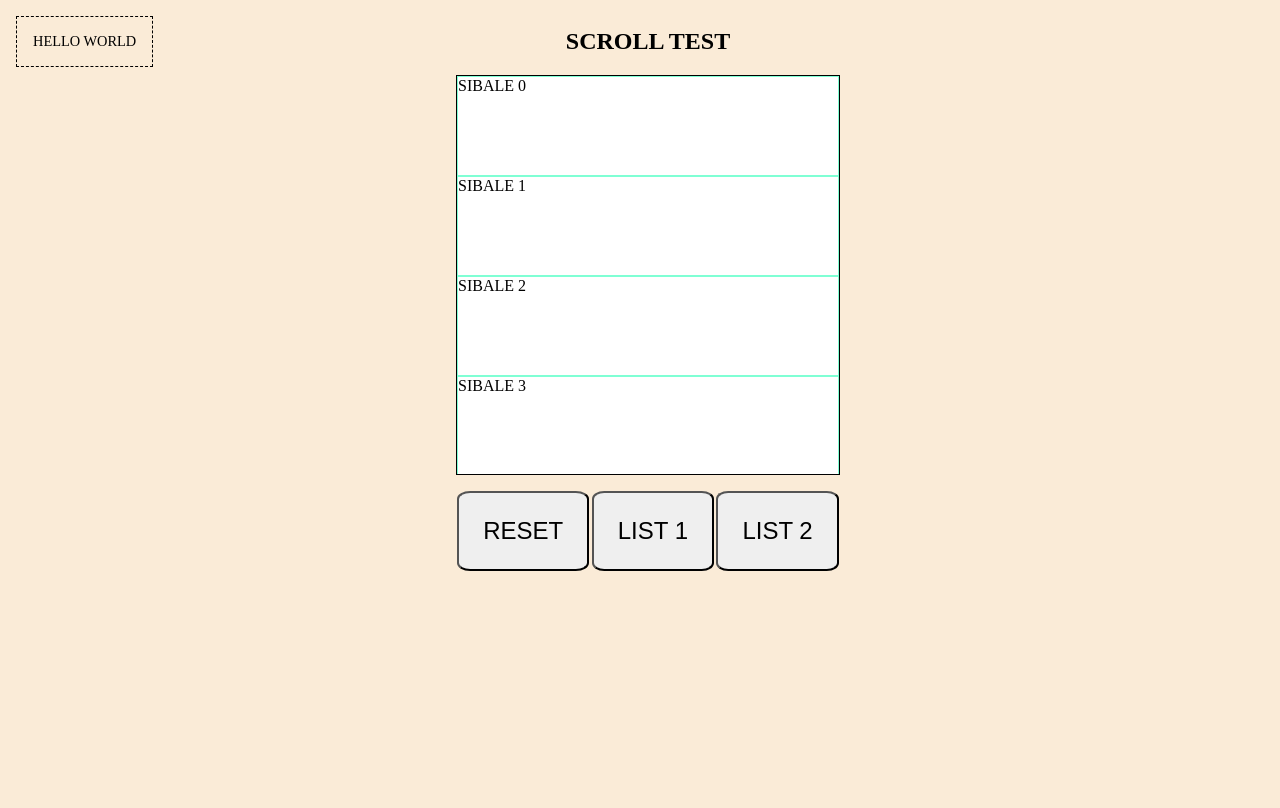
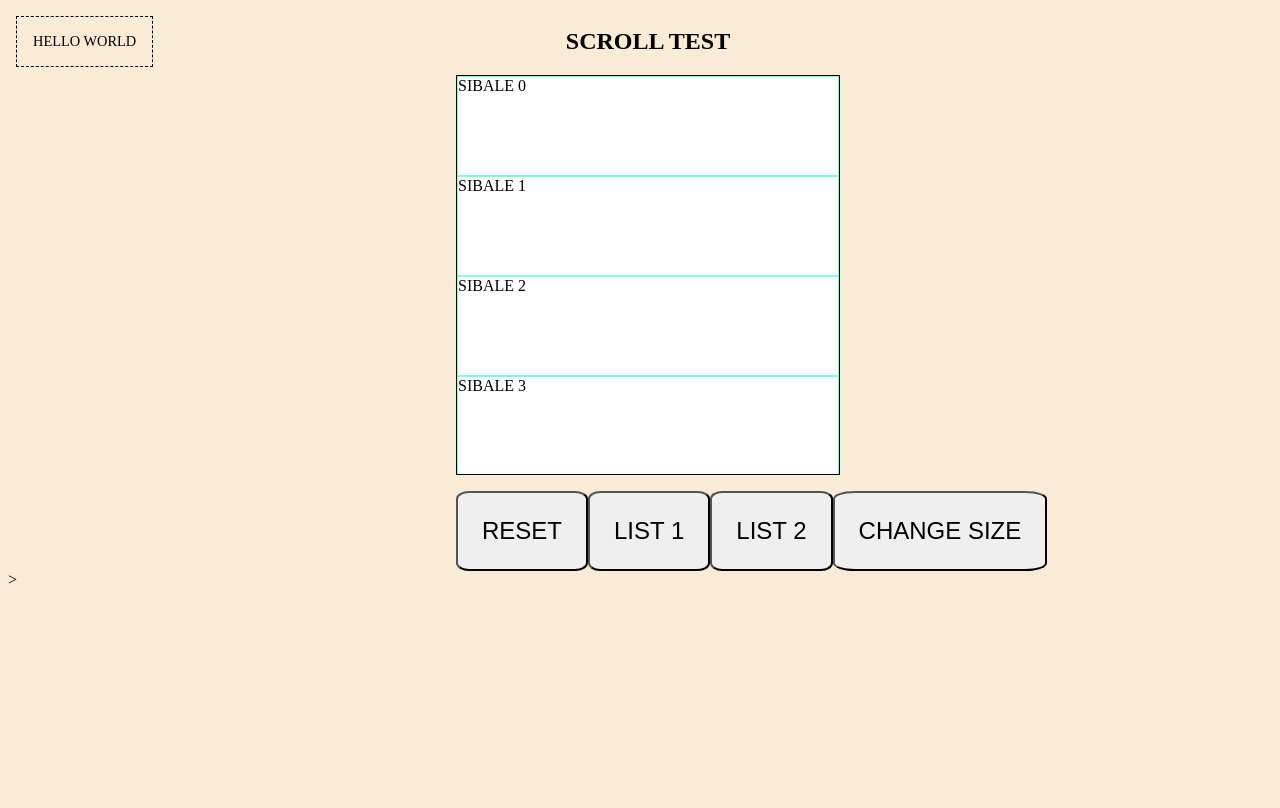
Before and after one commit to samlinz/infilist, a website: page index.html in a window 1280 px wide. Drawn offline with Linux system fonts and the light colour scheme.

Commit message:
Add batch load, fix various issues
Added batch load for more consistent DOM rendering.
Fixed issues with list scrolling back up when it is reloaded.
Fixed issue with list staying too long after reload.
Fixed issue with duplicate elements when reloaded fast multiple times.

```diff
--- a/index.html
+++ b/index.html
@@ -149,11 +149,12 @@
     <input type="button" value="RESET" id="button-reset">
     <input type="button" value="LIST 1" id="button-1">
     <input type="button" value="LIST 2" id="button-2">
+    <input type="button" value="CHANGE SIZE" id="button-3">
 </div>
 <div id="debug-info">
     Hello world
 </div>
-
+>
 <!--<script src="build/scroll.min.js"></script>-->
 <script src="scroll.js"></script>
 <script>
@@ -161,6 +162,7 @@
         const button = document.getElementById('button-reset');
         const button1 = document.getElementById('button-1');
         const button2 = document.getElementById('button-2');
+        const button3 = document.getElementById('button-3');
         const root = document.getElementById('scroll-container');
         const root2 = document.getElementById('scroll-container-2');
         const spinner = document.querySelector('.spinner');
@@ -191,27 +193,53 @@
             root.style.display = 'none';
         });
 
+        button3.addEventListener('click', () => {
+            const newSize = Number(window.prompt('New size'));
+            if (!Number.isInteger(newSize) || newSize < 0) {
+                alert('Invalid size');
+                return;
+            }
+            root.scrollList.updateSize(newSize);
+            root2.scrollList.updateSize(newSize);
+
+            root.scrollList.reload();
+            root2.scrollList.reload();
+        });
+
+        function generateElement(index) {
+            const aa = document.createElement('p');
+            aa.style.height = '100px';
+            aa.style.width = '100%';
+            aa.appendChild(document.createTextNode('sibale ' + index));
+            return aa;
+        }
+
         for (const rootElem of [root, root2]) {
             rootElem.scrollList = new InfiScroll(rootElem, {
             generator: function(index, resolve) {
-                const aa = document.createElement('p');
-                aa.style.height = '100px';
-                aa.style.width = '100%';
-                aa.appendChild(document.createTextNode('sibale ' + index));
-				if (index > 40) {
-                    resolve(null);
-                    return;
+                let result;
+                if (index.constructor === Array) {
+                    result = [];
+                    for (const id of index) {
+                        result.push(generateElement(id));
+                    }
+                } else {
+                    result = generateElement(index);
                 }
 
-                setTimeout(() => resolve(aa), Math.random() * 1000 >>> 0);
+                setTimeout(() => resolve(result), Math.random() * 1000 >>> 0);
             },
             childSize: 100,
-            treshold: 5,
+            treshold: 7,
             throttleScroll: false,
-            size: 40,
+            size: 100,
+            keepPositionOnReload: true,
+            elementLimit: 30,
+            batchLoad: true,
             spinner: show => {
                 spinner.style.opacity = show ? 1 : 0;
-            }
+            },
+            check: () => true
         });
         }
     }();
--- a/scroll.js
+++ b/scroll.js
@@ -21,7 +21,9 @@
         INVALIDATE_CHECK: "check", // Function which will check if view should be updated
         DOM_DELETE: "domDelete", // Callback for DOM deletion
         TOGGLE_SPINNER: "spinner", // Callback to show or hide spinner animation.
-        THROTTLE_SCROLL: "throttleScroll" // Callback to show or hide spinner animation.
+        THROTTLE_SCROLL: "throttleScroll", // Callback to show or hide spinner animation.
+        KEEP_POSITION_ON_RELOAD: "keepPositionOnReload", // Do not reset scroll height when reloading.
+        BATCH_LOAD: "batchLoad" // Do not reset scroll height when reloading.
     });
 
     // Do not allow use in environments such as Node as it makes no sense.
@@ -63,12 +65,23 @@
         // to calculate the fixed height.
         if (!childSize) return [0];
 
-        const top = Math.max(rootTop - treshold, 0),
-            totalHeight = rootHeight + treshold * 2,
+        const top = Math.max(rootTop, 0),
+            totalHeight = rootHeight + treshold,
             firstChildInView = (top / childSize) >>> 0,
             firstChildExcess = firstChildInView * childSize,
             viewLeft = totalHeight - (firstChildExcess - rootTop),
             childrenInView = Math.ceil(viewLeft / childSize);
+
+        // console.log("rootTop " + rootTop);
+        // console.log("rootHeight " + rootHeight);
+        // console.log("treshold " + treshold);
+        // console.log("childSize " + childSize);
+        // console.log("top " + top);
+        // console.log("totalHeight " + totalHeight);
+        // console.log("firstChildInView " + firstChildInView);
+        // console.log("firstChildExcess " + firstChildExcess);
+        // console.log("viewLeft " + viewLeft);
+        // console.log("childrenInView " + childrenInView);
 
         return numRange(firstChildInView, childrenInView);
     }
@@ -171,12 +184,14 @@
         const finalElement = index === this.__size
 
         if (!finalElement) {
-            const currentScrollHeight = this.element.scrollHeight;
-            const maxScrollHeight = (this.__size + 1) * this.__childSize;
+            // const currentScrollHeight = this.element.scrollHeight;
+            const currentScrollHeight = this.__currentScrollHeight;
+            const maxScrollHeight = this.__size * this.__childSize;
             const newDummyTop = childTop + this.__childSize * 5;
-            if (newDummyTop > currentScrollHeight &&
-                (!maxScrollHeight || newDummyTop < maxScrollHeight)) {
-                this.__dummyElement.style.top = `${newDummyTop}px`;
+            if (newDummyTop > currentScrollHeight) {
+                const dummyTop = Math.min(maxScrollHeight, newDummyTop);
+                this.__dummyElement.style.top = `${dummyTop}px`;
+                this.__currentScrollHeight = dummyTop;
                 if (!this.__dummyElement.offsetParent)
                     this.element.appendChild(this.__dummyElement);
             }
@@ -219,6 +234,7 @@
             if (this.__dummyElement) {
                 this.__dummyElement.style.top = `${totalHeight}px`;
             }
+
             // Get rid of spinner.
             if (this.__spinner) {
                 this.__spinner(false);
@@ -226,19 +242,54 @@
         }
     }
 
-    function onListItemGenerated(index, newElement) {
+    function onListItemGenerated(index, newElement, uniqueIdentifier) {
+        if (!uniqueIdentifier) {
+            throw Error('Null uniqueIdentifier');
+        }
+
         // Validate returned new child element.
         if (newElement === null || newElement === undefined) {
             // Generator returned null. Either hit end of the list or an error happened.
             endOfListHit.call(this);
             return;
         }
+
+        // The list has been reloaded while the element was being generated;
+        // ignore this instance.
+        if (this.__uniqueIdentifier !== uniqueIdentifier) {
+            return;
+        }
+
+        if (index.constructor === Array) {
+            // The result is a list of DOM elements.
+            for (let i = 0; i < index.length; i++) {
+                const id = index[i];
+                const element = newElement[i];
+                const onGenerated = onListItemGenerated.bind(this);
+                setTimeout(() => onGenerated(id, element, uniqueIdentifier), 0);
+            }
+
+            return;
+        }
+
         if (!(newElement instanceof HTMLElement))
             throw Error(
                 `${MODULE_NAME} query callback resolved with non-HTMLElement result.`
             );
 
+        // Remove this index from pending queries.
         this.__queries.delete(index);
+        if (this.__queries.size === 0 && this.__reloading) {
+            this.__reloading = false;
+            if (this.__reloadAfterInvalidation) {
+                // A new reload request has been fire while the first reload
+                // was going on; invalidate again.
+                this.__reloadAfterInvalidation = false;
+                const reload = this.reload.bind(this);
+                setTimeout(() => reload(), 0);
+                return;
+            }
+        }
 
         // Remove loaded element from cache.
         this.__cache.delete(index);
@@ -332,6 +383,7 @@
         this.__updateRequests = new Map(); // Ongoing update requests.
         this.__uniqueIdentifier = uniqueIdentifier; // Unique identifier for this instance.
         this.__spinnerTimeout = null;
+        this.__currentScrollHeight = 0;
 
         // Handle passed options.
         requireOptions(options, OPTIONS.QUERY);
@@ -344,6 +396,8 @@
         this.__cacheSize = options[OPTIONS.CACHE_SIZE];
         this.__domDelete = options[OPTIONS.DOM_DELETE];
         this.__spinner = options[OPTIONS.TOGGLE_SPINNER];
+        this.__keepPositionOnReload = options[OPTIONS.KEEP_POSITION_ON_RELOAD];
+        this.__batchLoad = options[OPTIONS.BATCH_LOAD];
         this.__throttleScroll = OPTIONS.THROTTLE_SCROLL in options ?
             options[OPTIONS.THROTTLE_SCROLL] :
             true;
@@ -352,16 +406,24 @@
             options[OPTIONS.TRESHOLD] :
             DEFAULT_TRESHOLD;
 
+        // Idenfity this session by random id, if the list is reloaded
+        // it will be different.
+        this.__uniqueIdentifier = Math.random() * 1000000 >>> 0;
+
         // Treshold calculation is deferred if no fixed child size is
         // provided.
         if (this.__childSize) {
             this.__treshold = calculateTreshold.call(this);
         }
 
-        // Clone spinner.
-        if (this.__spinner && typeof this.__spinner !== "function") {
+        // Show spinner if it is supported.
+        if (this.__spinner) {
+            if (typeof this.__spinner !== "function") {
                 throw Error("Given spinner callback is not function. " +
                     "Provide a function which takes a single boolean parameter.");
+            }
+
+            this.__spinner(true);
         }
 
         (function () {
@@ -388,9 +450,23 @@
     }
 
     ScrollElement.prototype.reload = function () {
+        if (this.__reloading) {
+            this.__reloadAfterInvalidation = true;
+            return;
+        }
+        this.__reloading = true;
+
         // Remove elements from DOM.
-        while (this.element.firstChild)
-            this.element.removeChild(this.element.firstChild)
+        const childNodes = this.element.childNodes;
+        const childrenToRemove = [];
+        for (const childElement of childNodes) {
+            if (childElement.id.indexOf(MODULE_NAME) !== -1) {
+                childrenToRemove.push(childElement);
+            }
+        }
+        for (const childToRemove of childrenToRemove) {
+            this.element.removeChild(childToRemove);
+        }
 
         // Clear caches etc.
         this.__domElements.clear();
@@ -400,10 +476,17 @@
         this.__updateRequests.clear();
         this.__queue = [];
         this.__cacheQueue = [];
+        if (!this.__keepPositionOnReload) {
             this.__dummyElement.top = 0;
+            this.__currentScrollHeight = 0;
+        }
+
+        // Create a new unique identifier.
+        this.__uniqueIdentifier = Math.random() * 1000000 >>> 0;
 
         // Invalidate the list to reload it.
-        this.invalidate();
+        const invalidate = this.invalidate.bind(this)
+        setTimeout(() => invalidate(), 0);
     };
 
     /**
@@ -418,12 +501,14 @@
         if (!force) {
             // If the user has provided custom check run it
             // If the user provided function returns false, do not continue
-            if (this.__check && !this.__check())
+            if (this.__check) {
+                if (!this.__check())
                     return;
-
+            } else {
                 // If the element is not visible, do not update.
                 if (this.element.offsetParent === null)
                     return;
+            }
         }
 
         // Get scrollable view dimensions.
@@ -445,8 +530,7 @@
 
         this.__inView = new Set(elementsInView);
         difference
-            .filter(e => (this.__size ? e <= this.__size : true))
-            .forEach(e => this.__queue.push(e));
+            .filter(e => (this.__size ? e <= this.__size : true));
 
         // If a limit for loaded DOM elements has been set, remove the oldest
         // elementst in list.
@@ -458,6 +542,7 @@
                 i++ < this.__queue.length
             ) {
                 const candidateForRemoval = this.__queue.shift();
+
                 if (
                     this.__inView.has(candidateForRemoval) ||
                     this.__queries.has(candidateForRemoval)
@@ -496,6 +581,11 @@
             }
         }
 
+        let childrenToLoad = [];
+
+        // Persist the unique identifier at the moment of invalidation.
+        const uniqueIdentifier = this.__uniqueIdentifier;
+
         // Generate required list elements.
         for (const childToQuery of difference) {
             // Do not attempt to load elements past the fixed size.
@@ -511,25 +601,39 @@
 
             // Do not invoke generator if query is unresolved already.
             if (!this.__queries.has(childToQuery)) {
+                this.__queue.push(childToQuery);
+
                 // Check if the DOM element has already been generated and cached.
                 if (this.__cache.has(childToQuery)) {
                     onListItemGenerated.call(
                         this,
                         childToQuery,
-                        this.__cache.get(childToQuery)
+                        this.__cache.get(childToQuery),
+                        uniqueIdentifier
                     );
                 } else {
+                    this.__queries.add(childToQuery);
+                    childrenToLoad.push(childToQuery);
+                }
+            }
+        }
+
+        const onGenerated = onListItemGenerated.bind(this);
+        const generate = this.__query.bind(this);
+
+        if (this.__batchLoad) {
+            // If the user wants to load in batches, call the generator with
+            // all of the elements at once.
+            generate(childrenToLoad, newElements =>
+                onGenerated(childrenToLoad, newElements, uniqueIdentifier));
+        } else {
+            for (const childToQuery of childrenToLoad) {
                 // Calling generator function and adding to DOM are both
                 // heavy operations and have to be passed as separate events
                 // to avoid browser postponing them too much and making
                 // list updates slow.
-
-                    const onGenerated = onListItemGenerated.bind(this);
-                    const generate = this.__query.bind(this);
-
                 generate(childToQuery, newElement =>
-                        onGenerated(childToQuery, newElement));
-                }
+                    onGenerated(childToQuery, newElement, uniqueIdentifier));
             }
         }
 
@@ -558,9 +662,14 @@
         this.__updateRequests.set(index, randomIndex)
 
         this.__query(index, updatedElement => {
+            if (!updatedElement) return;
+
+            if (updatedElement.constructor === Array) {
+                updatedElement = updatedElement[0];
+            }
+
             const latestRequestIndex = this.__updateRequests.get(index);
             if (latestRequestIndex !== randomIndex) return;
-
             addChild.call(this, index, updatedElement, true);
         }, ...data);
     };
@@ -568,9 +677,20 @@
     ScrollElement.prototype.updateSize = function (size) {
         if (!size || +size < 0)
             throw Error(`Invalid size ${size}`);
-        this.__size = +size;
+        const newSize = +size;
 
+        this.__size = newSize;
+
+        // Update scroll element height if fixed.
         positionDummyElement.call(this);
+
+        // Update scroll element height so it doesn't go out of bounds.
+        const newMaxScrollHeight = newSize * this.__childSize;
+        const dummyTop = Number.parseInt(this.__dummyElement.style.top);
+        if (dummyTop > newMaxScrollHeight) {
+            this.__dummyElement.style.top = `${newMaxScrollHeight}px`;
+            this.__currentScrollHeight = newMaxScrollHeight;
+        }
     }
 
     ScrollElement.prototype.dispose = function () {
```
Lines whose indentation alone changed are shown as unchanged.
